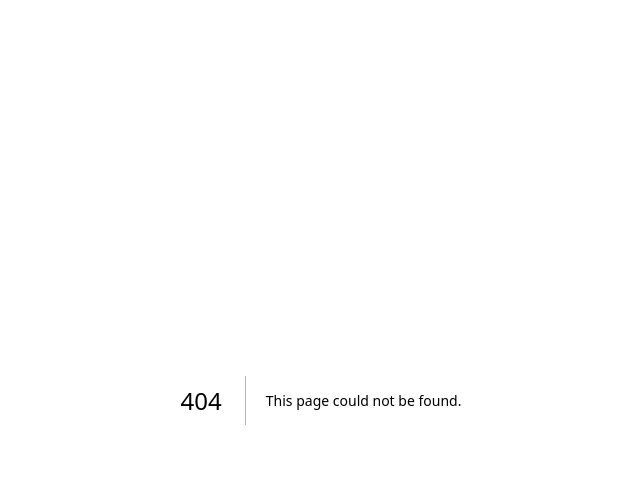
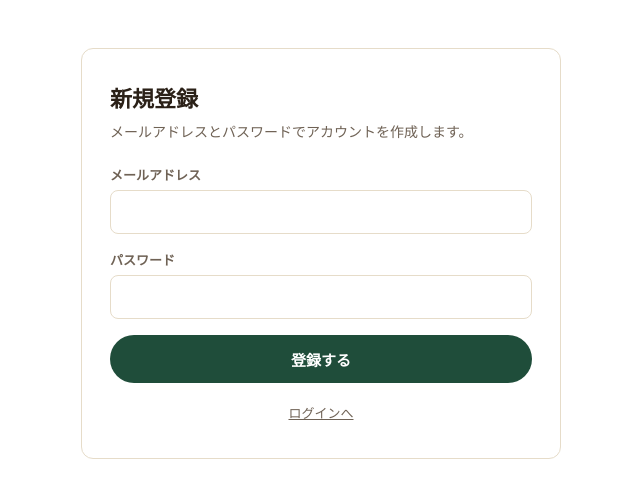
Before and after one commit to kosukehuta-hash/thai-tabe-tokyo, a Next.js app: page /signup in a window 1280 px wide. Before the commit this address had no page. Shown: the top 498 px of the page, without its empty margins (319-959 px from the left). Built offline with nearby package versions, Linux system fonts and the light colour scheme; no server answers.

Commit message:
feat: add signup page

```diff
--- /dev/null
+++ b/src/app/signup/SignupForm.tsx
@@ -0,0 +1,63 @@
+"use client";
+
+import { useActionState } from "react";
+import Link from "next/link";
+import { signup, type SignupState } from "./actions";
+import styles from "./page.module.css";
+
+const initialState: SignupState = { error: null };
+
+export function SignupForm() {
+  const [state, formAction, isPending] = useActionState(signup, initialState);
+
+  return (
+    <form action={formAction} className={styles.form} noValidate>
+      <div className={styles.field}>
+        <label htmlFor="email" className={styles.label}>
+          メールアドレス
+        </label>
+        <input
+          id="email"
+          name="email"
+          type="email"
+          required
+          autoComplete="email"
+          className={styles.input}
+        />
+      </div>
+
+      <div className={styles.field}>
+        <label htmlFor="password" className={styles.label}>
+          パスワード
+        </label>
+        <input
+          id="password"
+          name="password"
+          type="password"
+          required
+          minLength={8}
+          autoComplete="new-password"
+          className={styles.input}
+        />
+      </div>
+
+      {state.error && (
+        <p className={styles.error} role="alert">
+          {state.error}
+        </p>
+      )}
+
+      <button
+        type="submit"
+        className={styles.submitButton}
+        disabled={isPending}
+      >
+        {isPending ? "登録中..." : "登録する"}
+      </button>
+
+      <Link href="/login" className={styles.loginLink}>
+        ログインへ
+      </Link>
+    </form>
+  );
+}
--- /dev/null
+++ b/src/app/signup/actions.ts
@@ -0,0 +1,63 @@
+"use server";
+
+import { redirect } from "next/navigation";
+import { createClient } from "@/lib/supabase/server";
+
+export type SignupState = {
+  error: string | null;
+};
+
+const EMAIL_PATTERN = /^[^\s@]+@[^\s@]+\.[^\s@]+$/;
+const MIN_PASSWORD_LENGTH = 8;
+const GENERIC_ERROR_MESSAGE =
+  "登録できませんでした。入力内容をご確認のうえ、もう一度お試しください。";
+const UNEXPECTED_STATE_ERROR_MESSAGE =
+  "登録状態を確認できませんでした。再登録せず、運営にお問い合わせください。";
+const SIGNOUT_ERROR_MESSAGE =
+  "登録は完了しましたが、ログアウト処理に失敗しました。ページを再読み込みしてログイン状態をご確認ください。";
+
+export async function signup(
+  _prevState: SignupState,
+  formData: FormData,
+): Promise<SignupState> {
+  const email = formData.get("email");
+  const password = formData.get("password");
+
+  if (typeof email !== "string" || email.length === 0) {
+    return { error: "メールアドレスを入力してください。" };
+  }
+  if (!EMAIL_PATTERN.test(email)) {
+    return { error: "メールアドレスの形式が正しくありません。" };
+  }
+  if (typeof password !== "string" || password.length === 0) {
+    return { error: "パスワードを入力してください。" };
+  }
+  if (password.length < MIN_PASSWORD_LENGTH) {
+    return { error: "パスワードは8文字以上で入力してください。" };
+  }
+
+  const supabase = await createClient();
+
+  const { data, error } = await supabase.auth.signUp({ email, password });
+  if (error) {
+    return { error: GENERIC_ERROR_MESSAGE };
+  }
+
+  if (!data.session) {
+    // Confirm Emailが無効な前提のため、成功時はsessionが返るはずである。
+    // sessionがない場合はDashboardの設定が想定と異なる可能性があり、
+    // 未実装のメール確認フローへ進ませず、ここでエラーとして扱う。
+    return { error: UNEXPECTED_STATE_ERROR_MESSAGE };
+  }
+
+  // 登録直後に自動生成されるローカルセッションを破棄し、
+  // ログイン画面から改めてログインしてもらう
+  const { error: signOutError } = await supabase.auth.signOut({
+    scope: "local",
+  });
+  if (signOutError) {
+    return { error: SIGNOUT_ERROR_MESSAGE };
+  }
+
+  redirect("/login?registered=1");
+}
--- /dev/null
+++ b/src/app/signup/page.module.css
@@ -0,0 +1,113 @@
+.page {
+  --primary: #1f4d3a;
+  --primary-hover: #163a2b;
+  --primary-foreground: #ffffff;
+  --text-primary: #2b2118;
+  --text-secondary: #6f6255;
+  --border: #e6dcc9;
+  --surface: #ffffff;
+  --error: #b3261e;
+
+  display: flex;
+  justify-content: center;
+  width: 94vw;
+  max-width: 480px;
+  margin: 48px auto;
+  color: var(--text-primary);
+}
+
+.card {
+  width: 100%;
+  padding: 32px 28px;
+  background-color: var(--surface);
+  border: 1px solid var(--border);
+  border-radius: 12px;
+}
+
+.heading {
+  font-size: 22px;
+  font-weight: 700;
+  margin-bottom: 8px;
+}
+
+.description {
+  font-size: 14px;
+  color: var(--text-secondary);
+  margin-bottom: 24px;
+}
+
+.form {
+  display: flex;
+  flex-direction: column;
+  gap: 16px;
+}
+
+.field {
+  display: flex;
+  flex-direction: column;
+  gap: 6px;
+}
+
+.label {
+  font-size: 13px;
+  font-weight: 700;
+  color: var(--text-secondary);
+}
+
+.input {
+  min-height: 44px;
+  padding: 0 14px;
+  border: 1px solid var(--border);
+  border-radius: 8px;
+  font-size: 15px;
+  color: var(--text-primary);
+  background-color: var(--surface);
+}
+
+.input:focus {
+  outline: 2px solid var(--primary);
+  outline-offset: 1px;
+}
+
+.error {
+  font-size: 13px;
+  color: var(--error);
+}
+
+.submitButton {
+  display: flex;
+  align-items: center;
+  justify-content: center;
+  min-height: 48px;
+  padding: 0 32px;
+  border: none;
+  border-radius: 999px;
+  background-color: var(--primary);
+  color: var(--primary-foreground);
+  font-size: 15px;
+  font-weight: 700;
+  cursor: pointer;
+}
+
+.submitButton:disabled {
+  opacity: 0.6;
+  cursor: not-allowed;
+}
+
+.loginLink {
+  align-self: center;
+  padding: 4px 8px;
+  color: var(--text-secondary);
+  font-size: 13px;
+  text-decoration: underline;
+}
+
+@media (hover: hover) and (pointer: fine) {
+  .submitButton:hover:not(:disabled) {
+    background-color: var(--primary-hover);
+  }
+
+  .loginLink:hover {
+    color: var(--text-primary);
+  }
+}
--- /dev/null
+++ b/src/app/signup/page.tsx
@@ -0,0 +1,21 @@
+import type { Metadata } from "next";
+import { SignupForm } from "./SignupForm";
+import styles from "./page.module.css";
+
+export const metadata: Metadata = {
+  title: "新規登録 | THAI TABE TOKYO",
+};
+
+export default function SignupPage() {
+  return (
+    <div className={styles.page}>
+      <div className={styles.card}>
+        <h1 className={styles.heading}>新規登録</h1>
+        <p className={styles.description}>
+          メールアドレスとパスワードでアカウントを作成します。
+        </p>
+        <SignupForm />
+      </div>
+    </div>
+  );
+}
```
